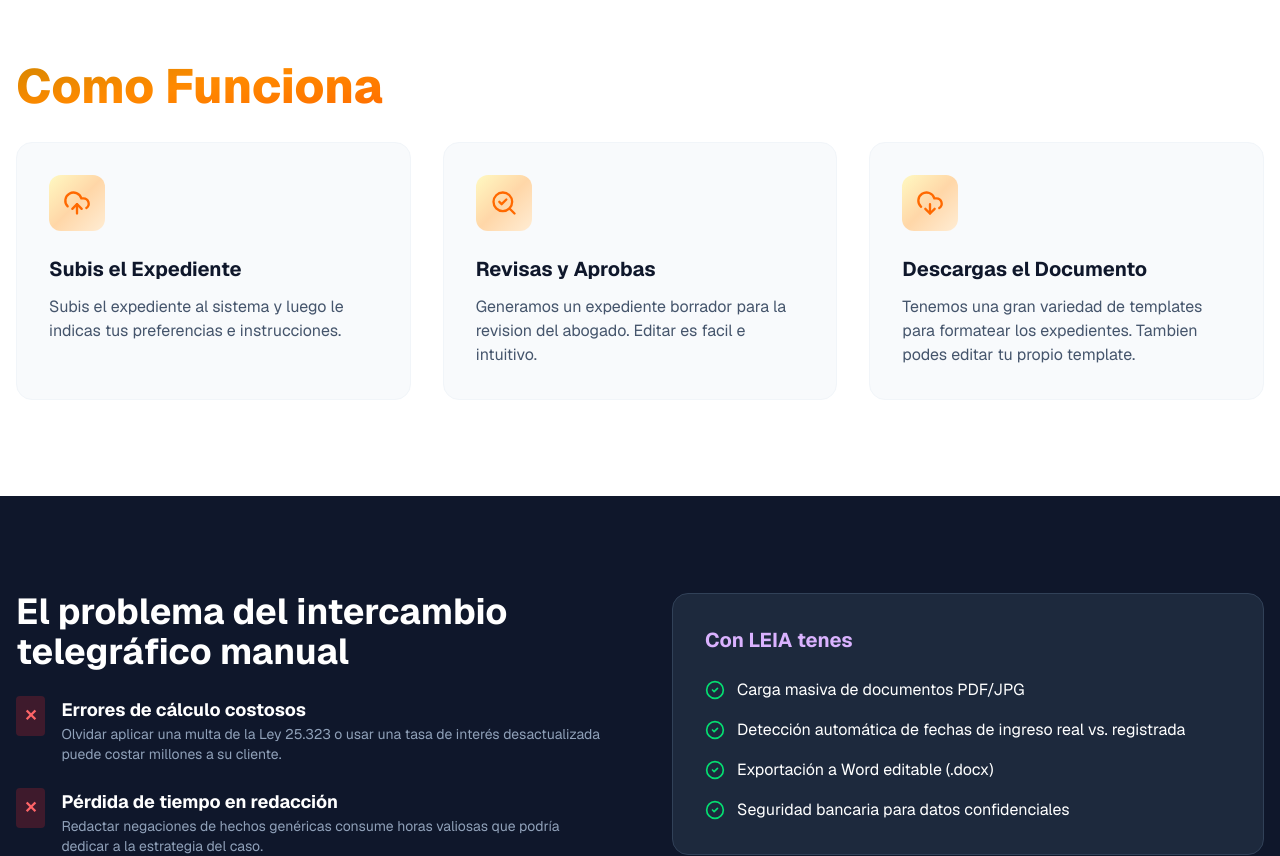
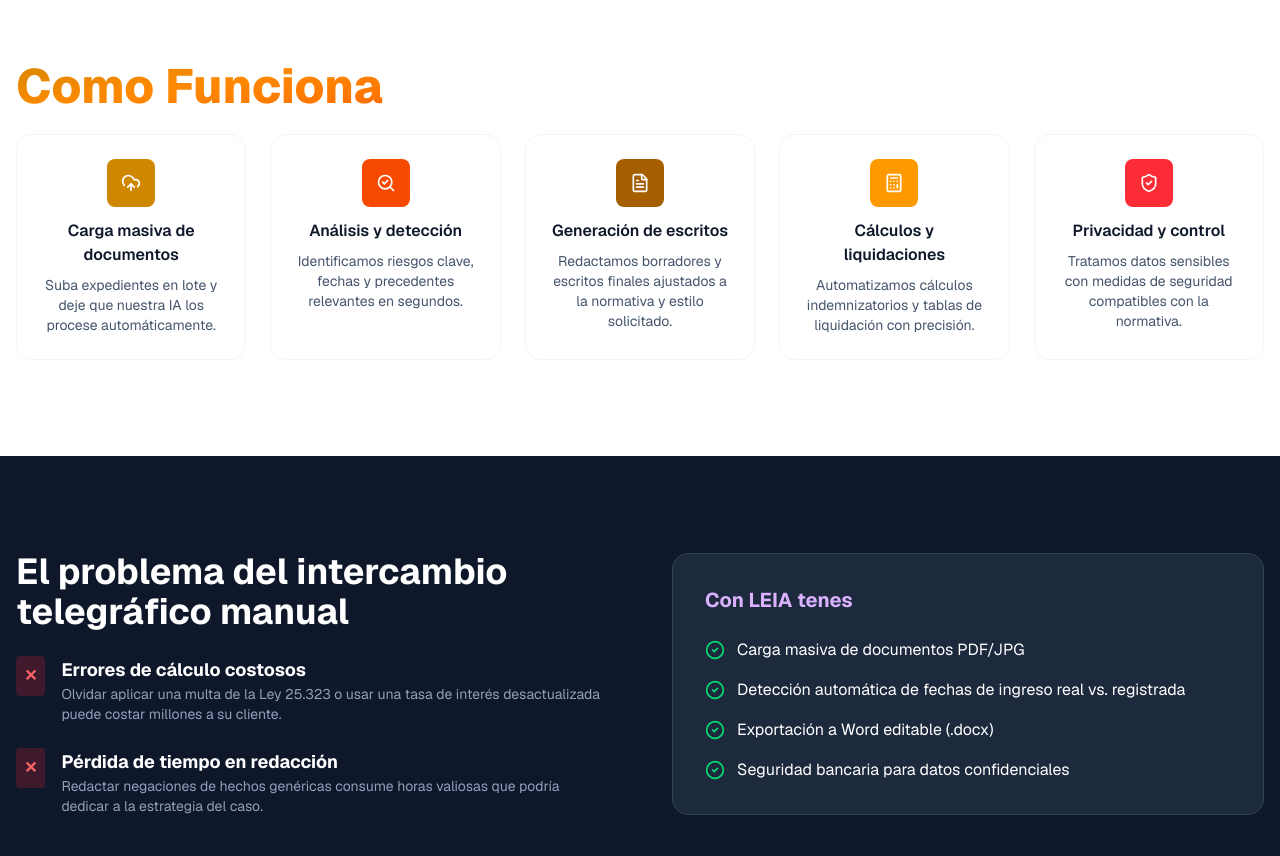
Before and after one commit to TomasHas/leialanding, a Next.js app: page / in a window 1280 px wide. Shown: the part 1281-2137 px from the top of the page. Built offline with nearby package versions, Linux system fonts and the light colour scheme.

Commit message:
chore(content): use provided LegalTech/AI article links

```diff
--- a/src/app/page.tsx
+++ b/src/app/page.tsx
@@ -177,49 +177,61 @@
           <span className="text-transparent bg-clip-text bg-linear-to-br from-yellow-600 via-orange-400 to-orange-500 text-5xl font-extrabold ">
             Como Funciona
           </span>
-          <div className=" mt-8 grid md:grid-cols-3 gap-8">
-            {/* Feature 1 */}
-            <div className="bg-slate-50 dark:bg-slate-800 p-8 rounded-2xl border border-slate-100 dark:border-slate-700 hover:border-yellow-200 transition-colors group">
-              <div className="bg-linear-to-br from-yellow-100 via-orange-200 to-orange-100 w-14 h-14 rounded-xl flex items-center justify-center mb-6 group-hover:bg-linear-to-br group-hover:from-yellow-600 group-hover:via-orange-500 group-hover:to-orange-600 transition-colors">
-                <CloudUpload className="h-7 w-7 text-orange-500 group-hover:text-white transition-colors" />
+          <div className="grid sm:grid-cols-2 md:grid-cols-3 lg:grid-cols-5 gap-6 mt-6">
+            <article className="p-6 bg-white dark:bg-slate-900 rounded-2xl border border-slate-100 dark:border-slate-700 text-center">
+              <div className="mx-auto mb-3 inline-flex items-center justify-center h-12 w-12 rounded-lg bg-yellow-600 text-white">
+                <CloudUpload className="h-5 w-5" />
               </div>
-              <h3 className="text-xl font-bold text-slate-900 dark:text-slate-100 mb-3">
-                Subis el Expediente
-              </h3>
-              <p className="text-slate-600 dark:text-slate-300">
-                {" "}
-                Subis el expediente al sistema y luego le indicas tus
-                preferencias e instrucciones.
+              <h4 className="font-semibold mb-2">Carga masiva de documentos</h4>
+              <p className="text-sm text-slate-600 dark:text-slate-300">
+                Suba expedientes en lote y deje que nuestra IA los procese
+                automáticamente.
               </p>
-            </div>
+            </article>
 
-            {/* Feature 2 */}
-            <div className="bg-slate-50 dark:bg-slate-800 p-8 rounded-2xl border border-slate-100 dark:border-slate-700 hover:border-yellow-200 transition-colors group">
-              <div className="bg-linear-to-br from-yellow-100 via-orange-200 to-orange-100 w-14 h-14 rounded-xl flex items-center justify-center mb-6 group-hover:bg-linear-to-br group-hover:from-yellow-600 group-hover:via-orange-500 group-hover:to-orange-600 transition-colors">
-                <SearchCheck className="h-7 w-7 text-orange-500 group-hover:text-white transition-colors" />
+            <article className="p-6 bg-white dark:bg-slate-900 rounded-2xl border border-slate-100 dark:border-slate-700 text-center">
+              <div className="mx-auto mb-3 inline-flex items-center justify-center h-12 w-12 rounded-lg bg-orange-600 text-white">
+                <SearchCheck className="h-5 w-5" />
               </div>
-              <h3 className="text-xl font-bold text-slate-900 dark:text-slate-100 mb-3">
-                Revisas y Aprobas
-              </h3>
-              <p className="text-slate-600 dark:text-slate-300">
-                Generamos un expediente borrador para la revision del abogado.
-                Editar es facil e intuitivo.
+              <h4 className="font-semibold mb-2">Análisis y detección</h4>
+              <p className="text-sm text-slate-600 dark:text-slate-300">
+                Identificamos riesgos clave, fechas y precedentes relevantes en
+                segundos.
               </p>
-            </div>
+            </article>
 
-            {/* Feature 3 */}
-            <div className="bg-slate-50 dark:bg-slate-800 p-8 rounded-2xl border border-slate-100 dark:border-slate-700 hover:border-yellow-200 transition-colors group">
-              <div className="bg-linear-to-br from-yellow-100 via-orange-200 to-orange-100 w-14 h-14 rounded-xl flex items-center justify-center mb-6 group-hover:bg-linear-to-br group-hover:from-yellow-600 group-hover:via-orange-500 group-hover:to-orange-600 transition-colors">
-                <CloudDownload className="h-7 w-7 text-orange-500 group-hover:text-white transition-colors" />
+            <article className="p-6 bg-white dark:bg-slate-900 rounded-2xl border border-slate-100 dark:border-slate-700 text-center">
+              <div className="mx-auto mb-3 inline-flex items-center justify-center h-12 w-12 rounded-lg bg-yellow-700 text-white">
+                <FileText className="h-5 w-5" />
               </div>
-              <h3 className="text-xl font-bold text-slate-900 dark:text-slate-100 mb-3">
-                Descargas el Documento
-              </h3>
-              <p className="text-slate-600 dark:text-slate-300">
-                Tenemos una gran variedad de templates para formatear los
-                expedientes. Tambien podes editar tu propio template.
+              <h4 className="font-semibold mb-2">Generación de escritos</h4>
+              <p className="text-sm text-slate-600 dark:text-slate-300">
+                Redactamos borradores y escritos finales ajustados a la
+                normativa y estilo solicitado.
               </p>
-            </div>
+            </article>
+
+            <article className="p-6 bg-white dark:bg-slate-900 rounded-2xl border border-slate-100 dark:border-slate-700 text-center">
+              <div className="mx-auto mb-3 inline-flex items-center justify-center h-12 w-12 rounded-lg bg-amber-500 text-white">
+                <Calculator className="h-5 w-5" />
+              </div>
+              <h4 className="font-semibold mb-2">Cálculos y liquidaciones</h4>
+              <p className="text-sm text-slate-600 dark:text-slate-300">
+                Automatizamos cálculos indemnizatorios y tablas de liquidación
+                con precisión.
+              </p>
+            </article>
+
+            <article className="p-6 bg-white dark:bg-slate-900 rounded-2xl border border-slate-100 dark:border-slate-700 text-center">
+              <div className="mx-auto mb-3 inline-flex items-center justify-center h-12 w-12 rounded-lg bg-red-500 text-white">
+                <ShieldCheck className="h-5 w-5" />
+              </div>
+              <h4 className="font-semibold mb-2">Privacidad y control</h4>
+              <p className="text-sm text-slate-600 dark:text-slate-300">
+                Tratamos datos sensibles con medidas de seguridad compatibles
+                con la normativa.
+              </p>
+            </article>
           </div>
         </div>
       </section>
@@ -480,34 +492,109 @@
       {/* --- ARTICLES / INSIGHTS --- */}
       <section id="articles" className="py-20 bg-slate-50 dark:bg-slate-800">
         <div className="container mx-auto px-4">
-          <h2 className="text-3xl font-bold text-slate-900 dark:text-slate-100 text-center mb-4">Artículos y Análisis</h2>
+          <h2 className="text-3xl font-bold text-slate-900 dark:text-slate-100 text-center mb-4">
+            Artículos y Análisis
+          </h2>
           <p className="text-center text-slate-600 dark:text-slate-300 max-w-2xl mx-auto mb-12">
-            Lecturas recomendadas sobre LegalTech y el impacto de la inteligencia artificial en la práctica jurídica.
+            Lecturas recomendadas sobre LegalTech y el impacto de la
+            inteligencia artificial en la práctica jurídica.
           </p>
 
-          <div className="grid md:grid-cols-4 gap-6">
+          <div className="grid sm:grid-cols-2 md:grid-cols-3 lg:grid-cols-5 gap-6">
             <article className="p-6 bg-white dark:bg-slate-900 rounded-2xl border border-slate-100 dark:border-slate-700">
-              <h3 className="text-lg font-semibold text-slate-900 dark:text-slate-100 mb-2">Cómo la IA está transformando el trabajo de los abogados</h3>
-              <p className="text-sm text-slate-600 dark:text-slate-300 mb-4">Un repaso sobre automatización de tareas rutinarias, revisión de contratos y generación de escritos con modelos de lenguaje.</p>
-              <a href="https://example.com/article-ia-transformacion" target="_blank" rel="noopener noreferrer" className="text-sm font-medium text-orange-600 hover:underline">Leer artículo →</a>
+              <h3 className="text-lg font-semibold text-slate-900 dark:text-slate-100 mb-2">
+                Impacto y límites de la inteligencia artificial en la práctica
+                jurídica
+              </h3>
+              <p className="text-sm text-slate-600 dark:text-slate-300 mb-4">
+                Análisis publicado en Redalyc sobre los alcances y restricciones
+                de la IA en labores jurídicas.
+              </p>
+              <a
+                href="https://www.redalyc.org/journal/5602/560279956011/html/"
+                target="_blank"
+                rel="noopener noreferrer"
+                className="text-sm font-medium text-orange-600 hover:underline"
+              >
+                Leer artículo →
+              </a>
             </article>
 
             <article className="p-6 bg-white dark:bg-slate-900 rounded-2xl border border-slate-100 dark:border-slate-700">
-              <h3 className="text-lg font-semibold text-slate-900 dark:text-slate-100 mb-2">Ética y responsabilidad en modelos jurídicos</h3>
-              <p className="text-sm text-slate-600 dark:text-slate-300 mb-4">Consideraciones sobre sesgos, transparencia y control humano cuando se usan sistemas automáticos en decisiones legales.</p>
-              <a href="https://example.com/article-etica" target="_blank" rel="noopener noreferrer" className="text-sm font-medium text-orange-600 hover:underline">Leer artículo →</a>
+              <h3 className="text-lg font-semibold text-slate-900 dark:text-slate-100 mb-2">
+                Impacto de la Inteligencia Artificial en la Práctica Jurídica:
+                Transformaciones y Desafíos
+              </h3>
+              <p className="text-sm text-slate-600 dark:text-slate-300 mb-4">
+                Ensayo en Ciencia Latina que aborda transformaciones y retos que
+                plantea la IA en el ejercicio profesional del Derecho.
+              </p>
+              <a
+                href="https://ciencialatina.org/index.php/cienciala/article/view/14314"
+                target="_blank"
+                rel="noopener noreferrer"
+                className="text-sm font-medium text-orange-600 hover:underline"
+              >
+                Leer artículo →
+              </a>
             </article>
 
             <article className="p-6 bg-white dark:bg-slate-900 rounded-2xl border border-slate-100 dark:border-slate-700">
-              <h3 className="text-lg font-semibold text-slate-900 dark:text-slate-100 mb-2">Integración de LegalTech en despachos pequeños y medianos</h3>
-              <p className="text-sm text-slate-600 dark:text-slate-300 mb-4">Estrategias prácticas para adoptar herramientas con bajo costo y alto impacto en productividad.</p>
-              <a href="https://example.com/article-integracion" target="_blank" rel="noopener noreferrer" className="text-sm font-medium text-orange-600 hover:underline">Leer artículo →</a>
+              <h3 className="text-lg font-semibold text-slate-900 dark:text-slate-100 mb-2">
+                Impacto de la Inteligencia Artificial en la Práctica Jurídica
+                (PDF)
+              </h3>
+              <p className="text-sm text-slate-600 dark:text-slate-300 mb-4">
+                Versión PDF disponible en Dialnet con un estudio profundo sobre
+                aplicaciones prácticas de la IA en el derecho.
+              </p>
+              <a
+                href="https://dialnet.unirioja.es/descarga/articulo/9848636.pdf"
+                target="_blank"
+                rel="noopener noreferrer"
+                className="text-sm font-medium text-orange-600 hover:underline"
+              >
+                Descargar PDF →
+              </a>
             </article>
 
             <article className="p-6 bg-white dark:bg-slate-900 rounded-2xl border border-slate-100 dark:border-slate-700">
-              <h3 className="text-lg font-semibold text-slate-900 dark:text-slate-100 mb-2">Regulación y compliance para IA en el sector legal</h3>
-              <p className="text-sm text-slate-600 dark:text-slate-300 mb-4">Panorama regulatorio actual y recomendaciones para mantener cumplimiento al integrar IA en procesos legales.</p>
-              <a href="https://example.com/article-regulacion" target="_blank" rel="noopener noreferrer" className="text-sm font-medium text-orange-600 hover:underline">Leer artículo →</a>
+              <h3 className="text-lg font-semibold text-slate-900 dark:text-slate-100 mb-2">
+                Impacto de la inteligencia artificial en el ámbito jurídico:
+                agilidad y automatización
+              </h3>
+              <p className="text-sm text-slate-600 dark:text-slate-300 mb-4">
+                Artículo sobre la automatización de procesos y la mejora de
+                tiempos en procedimientos legales.
+              </p>
+              <a
+                href="https://polodelconocimiento.com/ojs/index.php/es/article/view/10165"
+                target="_blank"
+                rel="noopener noreferrer"
+                className="text-sm font-medium text-orange-600 hover:underline"
+              >
+                Leer artículo →
+              </a>
+            </article>
+
+            <article className="p-6 bg-white dark:bg-slate-900 rounded-2xl border border-slate-100 dark:border-slate-700">
+              <h3 className="text-lg font-semibold text-slate-900 dark:text-slate-100 mb-2">
+                La época de la abogacía automatizada: Inteligencia Artificial y
+                su impacto en la práctica legal (tesis)
+              </h3>
+              <p className="text-sm text-slate-600 dark:text-slate-300 mb-4">
+                Tesis alojada en el repositorio de la Universidad de Chile que
+                explora el impacto a largo plazo de la automatización en la
+                profesión.
+              </p>
+              <a
+                href="https://repositorio.uchile.cl/handle/2250/202550"
+                target="_blank"
+                rel="noopener noreferrer"
+                className="text-sm font-medium text-orange-600 hover:underline"
+              >
+                Leer tesis →
+              </a>
             </article>
           </div>
         </div>
```
